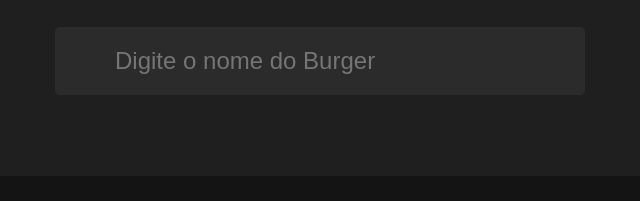
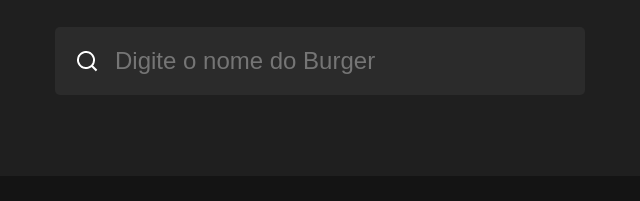
Before and after one commit to joaoml4325/B7Burger, a plain HTML site: page index.html in a window 1280 px wide. Shown: the part 805-1006 px from the top of the page, 5-645 px from the left. Drawn offline with Linux system fonts and the light colour scheme; a web font is replaced by a local one.

Commit message:
Update style.css

```diff
--- a/assets/css/style.css
+++ b/assets/css/style.css
@@ -192,7 +192,7 @@ header .menu-icon div {
 }
 
 .search input {
-    background-image: url(./assets/searchIcon.png);
+    background-image: url(../searchIcon.png);
     background-repeat: no-repeat;
     background-position: 20px center;
     padding-left: 60px;
```
